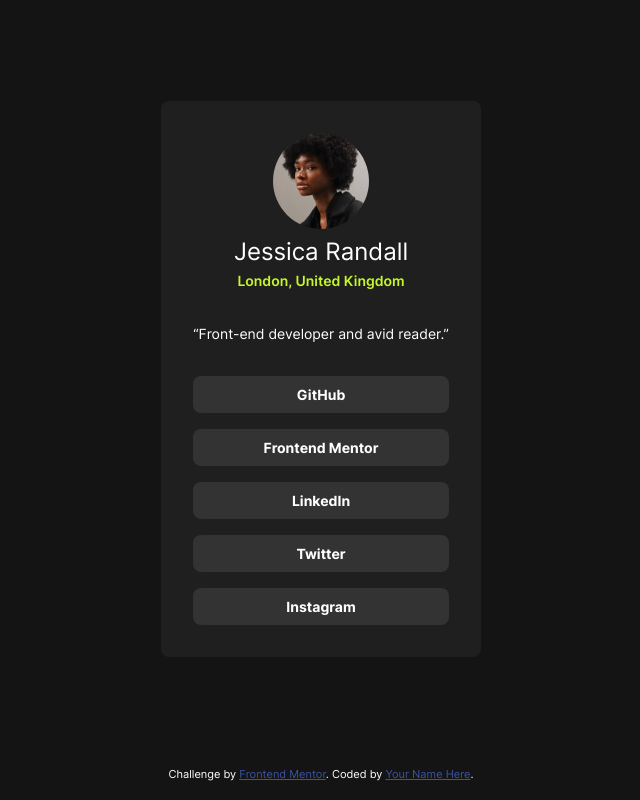
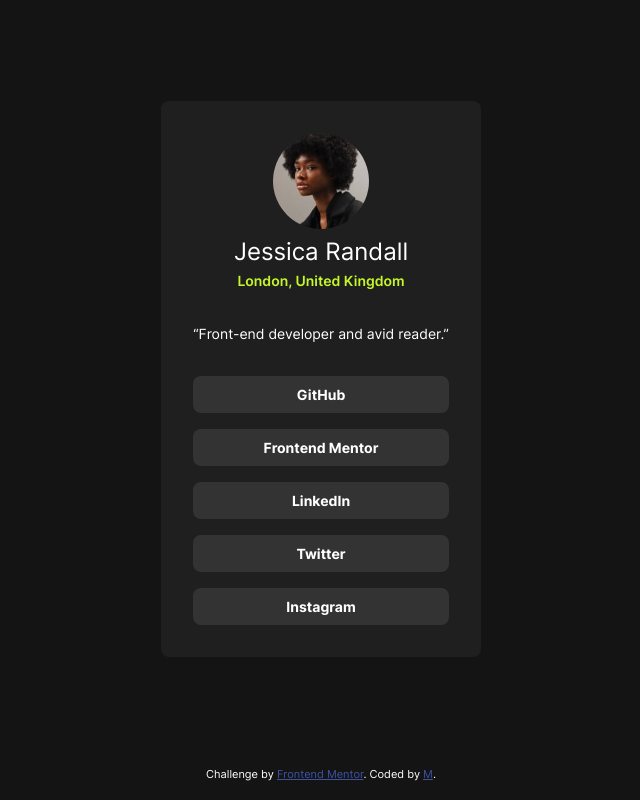
Before and after one commit to mkalmetieva/social-links-profile-challenge, a plain HTML site: page index.html in a window 1280 px wide. Shown: the whole page, without its empty margins (319-959 px from the left). Drawn offline with Linux system fonts and the light colour scheme.

Commit message:
Add page author

```diff
--- a/index.html
+++ b/index.html
@@ -53,7 +53,7 @@
       Challenge by
       <a href="https://www.frontendmentor.io?ref=challenge" target="_blank"
         >Frontend Mentor</a
-      >. Coded by <a href="#">Your Name Here</a>.
+      >. Coded by <a href="#">M</a>.
     </footer>
   </body>
 </html>
```
